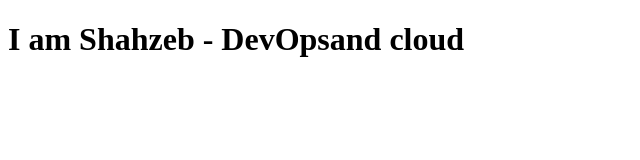
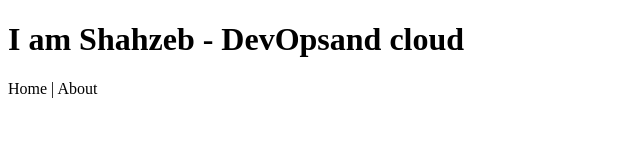
Before and after one commit to shahzeb396/Practice, a plain HTML site: page index.html in a window 1280 px wide. Shown: the whole page, without its empty margins (0-640 px from the left). Drawn offline with Linux system fonts and the light colour scheme.

Commit message:
Navbar added

```diff
--- a/index.html
+++ b/index.html
@@ -7,3 +7,4 @@
     <h1>I am Shahzeb - DevOpsand cloud</h1>
 </body>
 </html>
+<nav>Home | About</nav>
```
